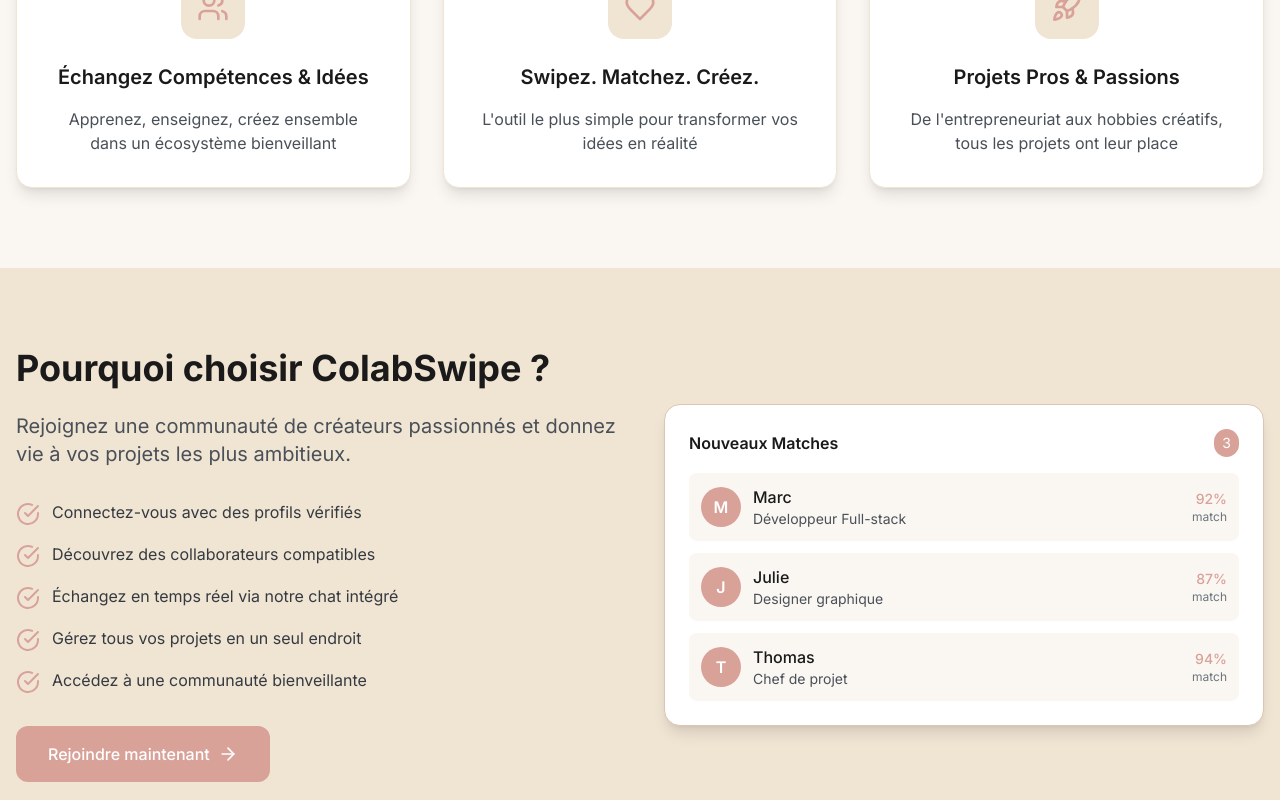
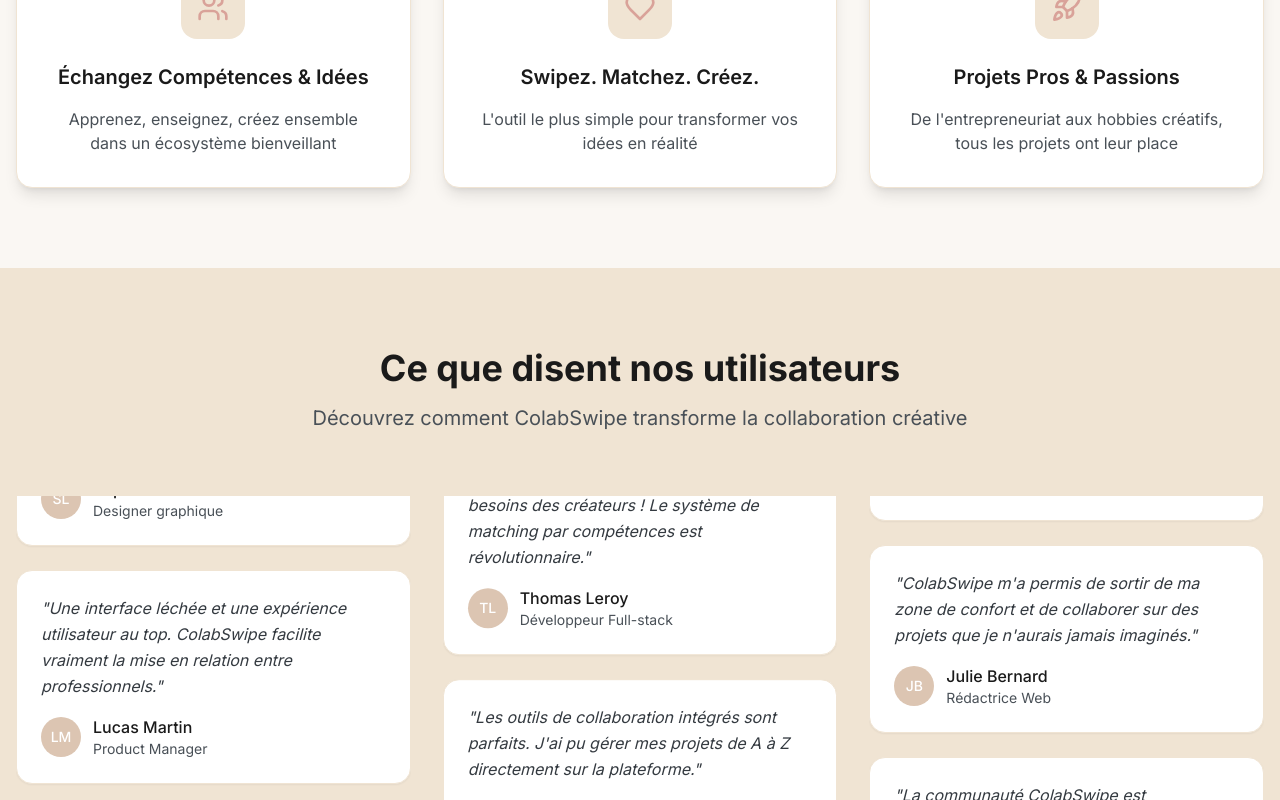
Before and after one commit to Michalogene/CollabSwipe-Windsurf, a React (Vite) app: page / in a window 1280 px wide. Shown: the part 1160-1960 px from the top of the page. Built offline with nearby package versions, Linux system fonts and the light colour scheme; no server answers; the database is empty.

Commit message:
Implement Dynamic Scrolling Testimonials Section

```diff
--- a/package.json
+++ b/package.json
@@ -11,6 +11,7 @@
   },
   "dependencies": {
     "@supabase/supabase-js": "^2.39.0",
+    "framer-motion": "^12.23.22",
     "lucide-react": "^0.344.0",
     "react": "^18.3.1",
     "react-dom": "^18.3.1",
--- /dev/null
+++ b/src/components/ui/TestimonialsColumn.tsx
@@ -0,0 +1,70 @@
+import React from 'react';
+import { motion } from 'framer-motion';
+
+interface Testimonial {
+  id: string;
+  name: string;
+  role: string;
+  content: string;
+  avatar: string;
+}
+
+interface TestimonialsColumnProps {
+  testimonials: Testimonial[];
+  duration: number;
+  className?: string;
+}
+
+const TestimonialsColumn: React.FC<TestimonialsColumnProps> = ({
+  testimonials,
+  duration,
+  className = ''
+}) => {
+  // Duplicate testimonials for seamless infinite scroll
+  const duplicatedTestimonials = [...testimonials, ...testimonials];
+
+  return (
+    <div className={`relative overflow-hidden ${className}`}>
+      <motion.div
+        animate={{
+          y: [0, -50 * testimonials.length + '%']
+        }}
+        transition={{
+          duration,
+          repeat: Infinity,
+          ease: 'linear'
+        }}
+        className="flex flex-col"
+      >
+        {duplicatedTestimonials.map((testimonial, index) => (
+          <div
+            key={`${testimonial.id}-${index}`}
+            className="mb-6 p-6 rounded-2xl shadow-sm border"
+            style={{
+              backgroundColor: 'white',
+              borderColor: '#F0E4D3'
+            }}
+          >
+            <p className="text-neutral-700 mb-4 italic leading-relaxed">
+              "{testimonial.content}"
+            </p>
+            <div className="flex items-center space-x-3">
+              <div
+                className="w-10 h-10 rounded-full flex items-center justify-center text-white font-medium text-sm"
+                style={{ backgroundColor: '#DCC5B2' }}
+              >
+                {testimonial.avatar}
+              </div>
+              <div>
+                <p className="font-medium text-neutral-900">{testimonial.name}</p>
+                <p className="text-sm text-neutral-600">{testimonial.role}</p>
+              </div>
+            </div>
+          </div>
+        ))}
+      </motion.div>
+    </div>
+  );
+};
+
+export default TestimonialsColumn;
--- /dev/null
+++ b/src/components/ui/TestimonialsSection.tsx
@@ -0,0 +1,139 @@
+import React from 'react';
+import TestimonialsColumn from './TestimonialsColumn';
+
+interface Testimonial {
+  id: string;
+  name: string;
+  role: string;
+  content: string;
+  avatar: string;
+}
+
+const testimonialsData: Testimonial[] = [
+  {
+    id: '1',
+    name: 'Jeanne Dubois',
+    role: 'Développeuse Front-end',
+    content: 'Grâce à ColabSwipe, j\'ai trouvé le partenaire idéal pour mon projet en un temps record. La plateforme est intuitive et efficace.',
+    avatar: 'JD'
+  },
+  {
+    id: '2',
+    name: 'Marc Dupont',
+    role: 'Entrepreneur Tech',
+    content: 'La fonctionnalité de matching est bluffante ! J\'ai pu collaborer avec des personnes aux compétences complémentaires que je n\'aurais jamais trouvées ailleurs.',
+    avatar: 'MD'
+  },
+  {
+    id: '3',
+    name: 'Sophie Leclerc',
+    role: 'Designer graphique',
+    content: 'ColabSwipe a transformé ma manière de réseauter. C\'est un outil indispensable pour tout créatif cherchant à élargir son horizon.',
+    avatar: 'SL'
+  },
+  {
+    id: '4',
+    name: 'Lucas Martin',
+    role: 'Product Manager',
+    content: 'Une interface léchée et une expérience utilisateur au top. ColabSwipe facilite vraiment la mise en relation entre professionnels.',
+    avatar: 'LM'
+  },
+  {
+    id: '5',
+    name: 'Emma Rodriguez',
+    role: 'UX Designer',
+    content: 'J\'ai lancé trois projets collaboratifs grâce à cette plateforme. Les connexions sont de qualité et les échanges enrichissants.',
+    avatar: 'ER'
+  },
+  {
+    id: '6',
+    name: 'Thomas Leroy',
+    role: 'Développeur Full-stack',
+    content: 'Enfin une plateforme qui comprend les besoins des créateurs ! Le système de matching par compétences est révolutionnaire.',
+    avatar: 'TL'
+  },
+  {
+    id: '7',
+    name: 'Marie Petit',
+    role: 'Chef de projet digital',
+    content: 'Les outils de collaboration intégrés sont parfaits. J\'ai pu gérer mes projets de A à Z directement sur la plateforme.',
+    avatar: 'MP'
+  },
+  {
+    id: '8',
+    name: 'Antoine Moreau',
+    role: 'Consultant Marketing',
+    content: 'La qualité des profils sur ColabSwipe est exceptionnelle. Chaque collaboration a été un succès.',
+    avatar: 'AM'
+  },
+  {
+    id: '9',
+    name: 'Camille Rousseau',
+    role: 'Photographe',
+    content: 'Grâce à ColabSwipe, j\'ai diversifié mes projets et rencontré des collaborateurs inspirants dans tous les domaines créatifs.',
+    avatar: 'CR'
+  },
+  {
+    id: '10',
+    name: 'Pierre Durand',
+    role: 'Développeur Mobile',
+    content: 'L\'algorithme de matching est impressionnant. Il m\'a connecté avec exactement les bonnes personnes pour mes projets.',
+    avatar: 'PD'
+  },
+  {
+    id: '11',
+    name: 'Julie Bernard',
+    role: 'Rédactrice Web',
+    content: 'ColabSwipe m\'a permis de sortir de ma zone de confort et de collaborer sur des projets que je n\'aurais jamais imaginés.',
+    avatar: 'JB'
+  },
+  {
+    id: '12',
+    name: 'Maxime Girard',
+    role: 'Data Scientist',
+    content: 'La communauté ColabSwipe est bienveillante et professionnelle. Chaque échange apporte une réelle valeur ajoutée.',
+    avatar: 'MG'
+  }
+];
+
+const TestimonialsSection: React.FC = () => {
+  // Split testimonials into 3 columns
+  const column1 = testimonialsData.slice(0, 4);
+  const column2 = testimonialsData.slice(4, 8);
+  const column3 = testimonialsData.slice(8, 12);
+
+  return (
+    <section className="py-20 px-4" style={{ backgroundColor: '#F0E4D3' }}>
+      <div className="max-w-7xl mx-auto">
+        <div className="text-center mb-16">
+          <h2 className="text-4xl font-bold text-neutral-900 mb-4">
+            Ce que disent nos utilisateurs
+          </h2>
+          <p className="text-xl text-neutral-600 max-w-2xl mx-auto">
+            Découvrez comment ColabSwipe transforme la collaboration créative
+          </p>
+        </div>
+
+        <div className="grid grid-cols-1 md:grid-cols-3 gap-8 h-96 overflow-hidden">
+          <TestimonialsColumn
+            testimonials={column1}
+            duration={15}
+            className="h-full"
+          />
+          <TestimonialsColumn
+            testimonials={column2}
+            duration={19}
+            className="h-full"
+          />
+          <TestimonialsColumn
+            testimonials={column3}
+            duration={17}
+            className="h-full"
+          />
+        </div>
+      </div>
+    </section>
+  );
+};
+
+export default TestimonialsSection;
--- a/src/pages/LandingPage.tsx
+++ b/src/pages/LandingPage.tsx
@@ -2,6 +2,7 @@ import React, { useState } from 'react';
 import { Link } from 'react-router-dom';
 import { Heart, Users, Lightbulb, Rocket, ArrowRight, CheckCircle, X, Star } from 'lucide-react';
 import Button from '../components/common/Button';
+import TestimonialsSection from '../components/ui/TestimonialsSection';
 
 const LandingPage: React.FC = () => {
   const [billingCycle, setBillingCycle] = useState<'monthly' | 'yearly'>('monthly');
@@ -170,66 +171,9 @@ const LandingPage: React.FC = () => {
         </div>
       </section>
 
-      {/* Benefits Section */}
-      <section className="py-20 px-4" style={{ backgroundColor: '#F0E4D3' }}>
-        <div className="max-w-7xl mx-auto">
-          <div className="grid lg:grid-cols-2 gap-12 items-center">
-            <div>
-              <h2 className="text-4xl font-bold text-neutral-900 mb-6">
-                Pourquoi choisir ColabSwipe ?
-              </h2>
-              <p className="text-xl text-neutral-600 mb-8">
-                Rejoignez une communauté de créateurs passionnés et donnez vie à vos projets les plus ambitieux.
-              </p>
-              <div className="space-y-4">
-                {benefits.map((benefit, index) => (
-                  <div key={index} className="flex items-start space-x-3">
-                    <CheckCircle className="w-6 h-6 mt-0.5 flex-shrink-0" style={{ color: '#D9A299' }} />
-                    <span className="text-neutral-700">{benefit}</span>
-                  </div>
-                ))}
-              </div>
-              <div className="mt-8">
-                <Link to="/auth">
-                  <button
-                    className="px-8 py-4 rounded-xl font-medium text-white transition-all duration-200 hover:opacity-90 flex items-center space-x-2"
-                    style={{ backgroundColor: '#D9A299' }}
-                  >
-                    <span>Rejoindre maintenant</span>
-                    <ArrowRight className="w-5 h-5" />
-                  </button>
-                </Link>
-              </div>
-            </div>
 
-            <div className="relative">
-              <div className="bg-white rounded-2xl shadow-lg p-6 border" style={{ borderColor: '#DCC5B2' }}>
-                <div className="flex items-center justify-between mb-4">
-                  <h3 className="font-semibold text-neutral-900">Nouveaux Matches</h3>
-                  <span className="px-2 py-1 rounded-full text-sm text-white" style={{ backgroundColor: '#D9A299' }}>3</span>
-                </div>
-                <div className="space-y-3">
-                  {matches.map((person, index) => (
-                    <div key={index} className="flex items-center space-x-3 p-3 rounded-lg" style={{ backgroundColor: '#FAF7F3' }}>
-                      <div className="w-10 h-10 rounded-full flex items-center justify-center" style={{ backgroundColor: '#D9A299' }}>
-                        <span className="text-white font-semibold">{person.name[0]}</span>
-                      </div>
-                      <div className="flex-1">
-                        <p className="font-medium text-neutral-900">{person.name}</p>
-                        <p className="text-sm text-neutral-600">{person.role}</p>
-                      </div>
-                      <div className="text-right">
-                        <p className="text-sm font-medium" style={{ color: '#D9A299' }}>{person.match}</p>
-                        <p className="text-xs text-neutral-500">match</p>
-                      </div>
-                    </div>
-                  ))}
-                </div>
-              </div>
-            </div>
-          </div>
-        </div>
-      </section>
+      {/* Dynamic Testimonials Section */}
+      <TestimonialsSection />
 
       {/* Pricing Section */}
       <section className="py-20 px-4">
```
Also changed, not shown: 1 other file (tests, documents, lock files or other folders).
